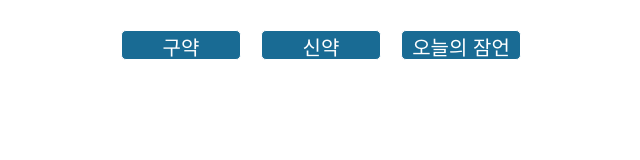
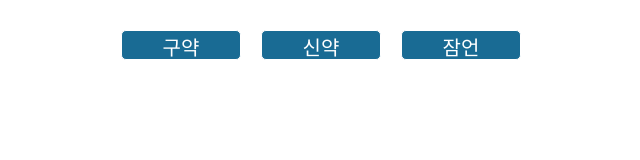
Before and after one commit to justinjungkorea/bibla_app, a React (Create React App) app: page / in a window 1280 px wide. Shown: the top 160 px of the page, without its empty margins (319-959 px from the left). Built offline with nearby package versions, Linux system fonts and the light colour scheme.

Commit message:
Fixed typo

```diff
--- a/src/App.js
+++ b/src/App.js
@@ -453,7 +453,7 @@ class App extends Component {
           신약
         </button>
         <button id="proverb" className='infoBtn' onClick={this._proverb}>
-          오늘의 잠언
+          잠언
         </button>
         <div className="books">
           {this.state.data.length !== 0 ? this._displayData() : null}
```
